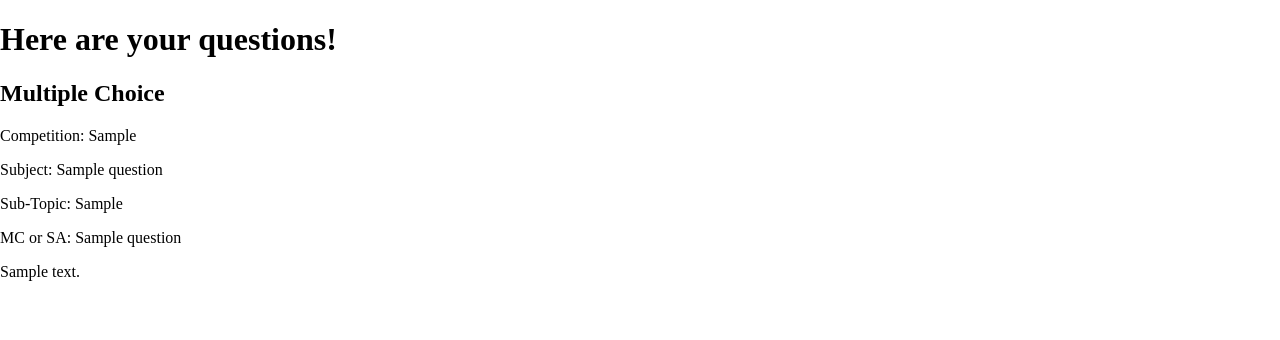
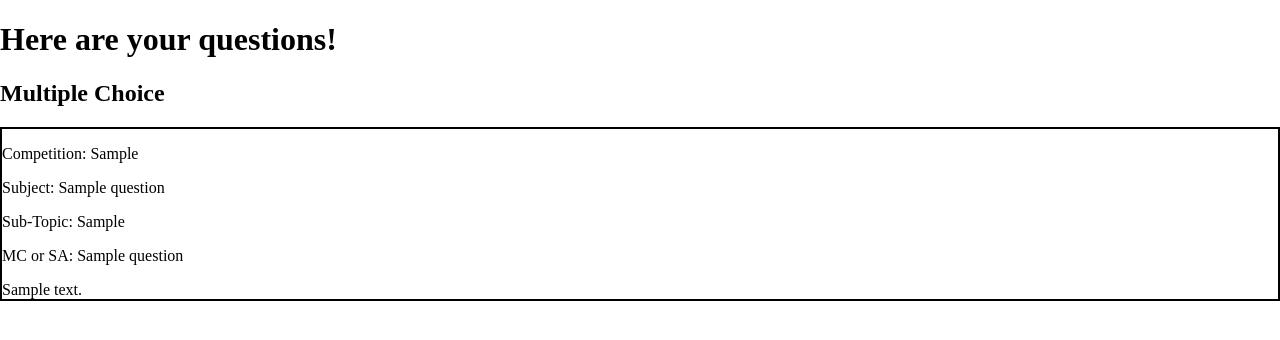
Before and after one commit to evanzhong/sciencebowl, a Django app: page /questionset in a window 1280 px wide. Shown: the part 64-404 px from the top of the page. Run offline with Django 3.2, Linux system fonts and the light colour scheme; tables that the repository leaves empty hold one stand-in row (values such as "Sample post").

Commit message:
Debugging

```diff
--- a/hello/templates/questionset.html
+++ b/hello/templates/questionset.html
@@ -33,7 +33,7 @@
     background-color: #FAFAF0;
   }
   .question{
-    border: black;
+    border: 2px solid black;
   }
 </style>
 <div>
```
